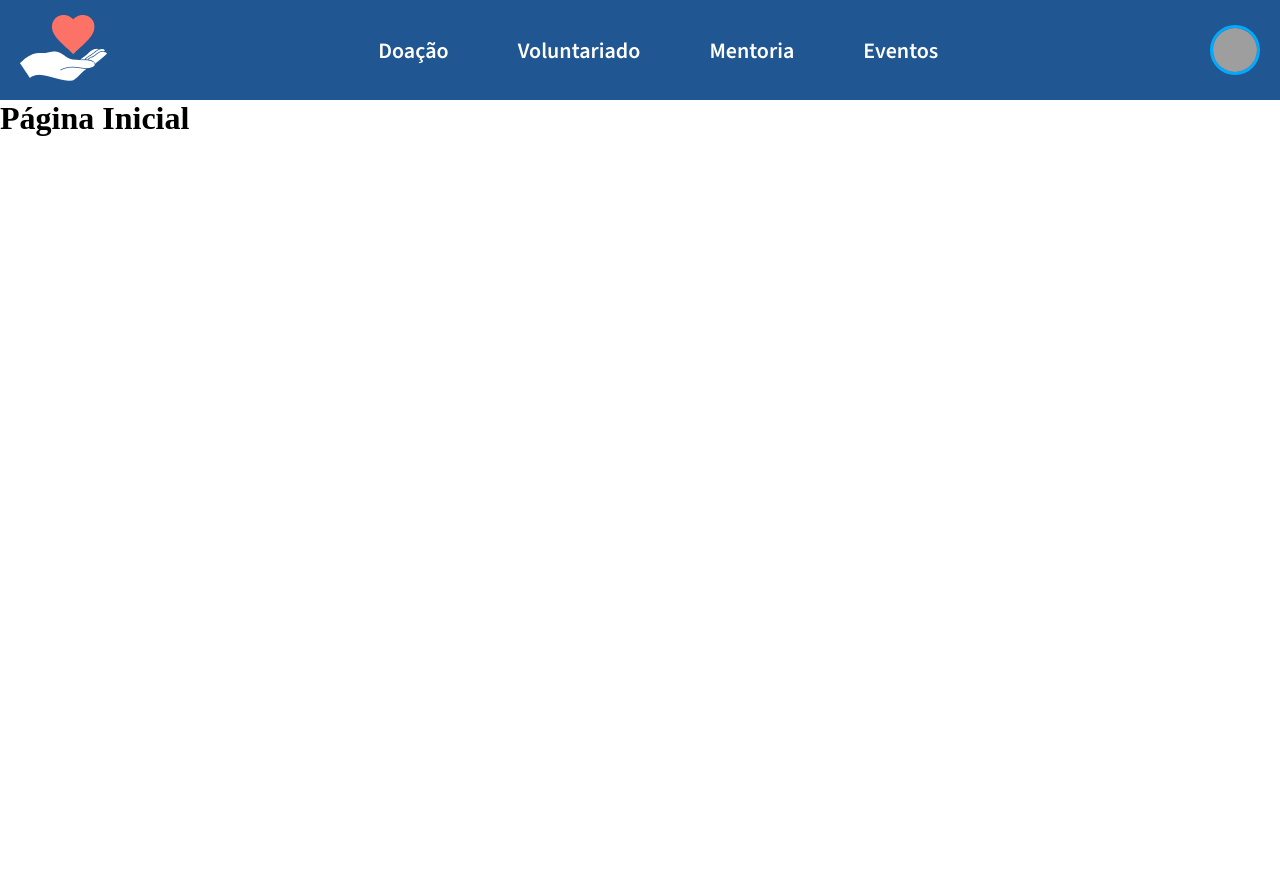
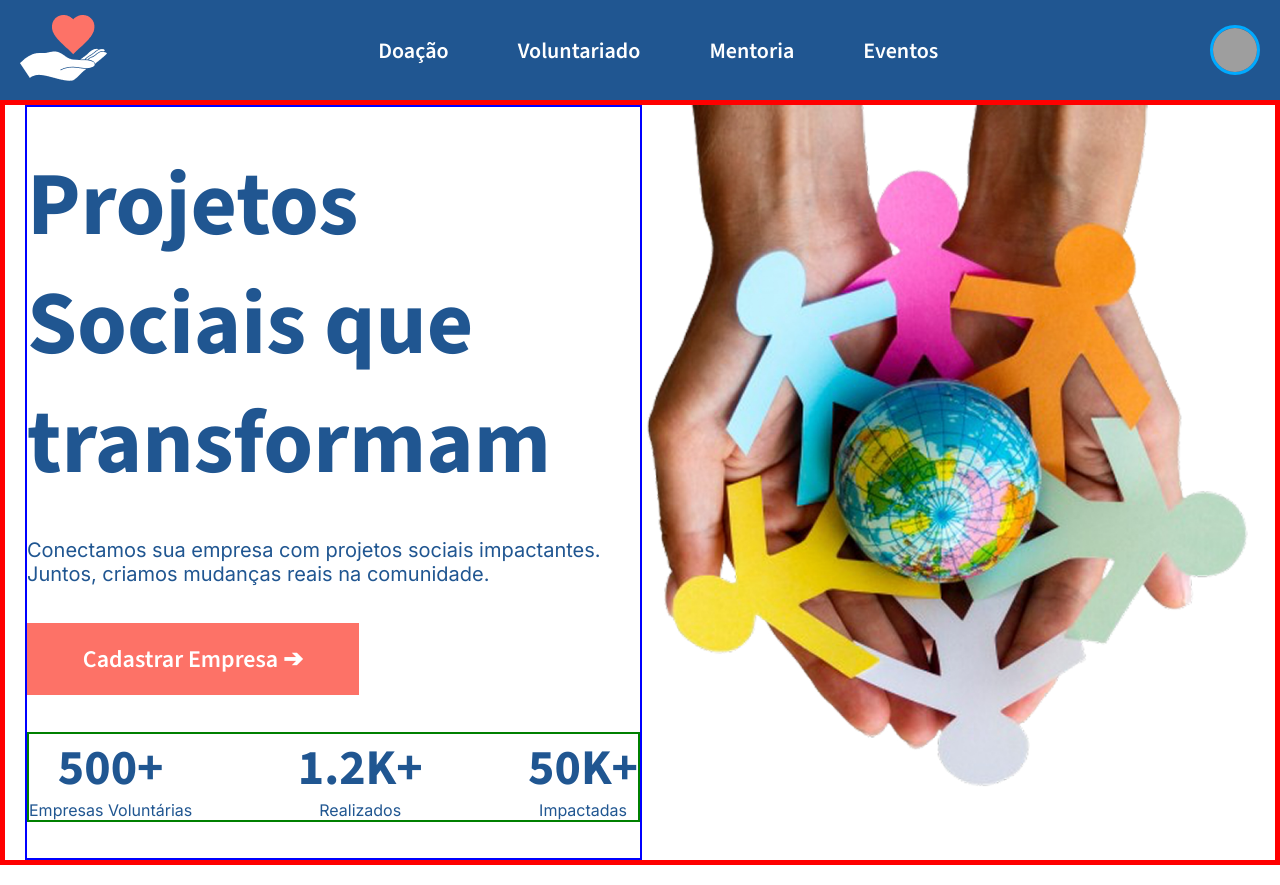
Before and after one commit to Lucas-Pina1/dfinal-connect, a React (Vite) app: page / in a window 1280 px wide. Before the commit the page ends 800 px from the top, so only its background shows below. Built offline with nearby package versions, Linux system fonts and the light colour scheme; grey boxes are pictures that could not be loaded.

Commit message:
iniciando pagina inicial

```diff
--- a/src/components/header/header.module.scss
+++ b/src/components/header/header.module.scss
@@ -56,3 +56,9 @@
 .closedNavUser {
     display: none;
 }
+
+@media (max-width: 400px) {
+    .header .imgLogo {
+        max-width: 57px;
+    }
+}
--- a/src/pages/paginaInicial/PaginaInicial.jsx
+++ b/src/pages/paginaInicial/PaginaInicial.jsx
@@ -1,11 +1,37 @@
-
+import s from "./paginaInicial.module.scss";
+import banner from "../../assets/img/banner.png";
 
 const PaginaInicial = () => {
   return (
-    <main>
-      <h1>Página Inicial</h1>
+    <main className={s.main}>
+      <section className={s.info}>
+        <h1>Projetos Sociais que transformam</h1>
+        <p>
+          Conectamos sua empresa com projetos sociais impactantes. Juntos,
+          criamos mudanças reais na comunidade.
+        </p>
+        <button>Cadastrar Empresa ➔</button>
+        <section className={s.infoDados}>
+          <article>
+            <h2>500+</h2>
+            <h3>Empresas Voluntárias</h3>
+          </article>
+          <article>
+            <h2>1.2K+</h2>
+            <h3>Realizados</h3>
+          </article>
+          <article>
+            <h2>50K+</h2>
+            <h3>Impactadas</h3>
+          </article>
+        </section>
+      </section>
+      <img
+        src={banner}
+        alt="imagem de duas mãos juntas com varios bonequinhos recortados de papel formando uma ciranda com um globo ao meio, representando responsabilidade social e ambiental global"
+      />
     </main>
-  )
-}
+  );
+};
 
-export default PaginaInicial
+export default PaginaInicial;
--- /dev/null
+++ b/src/pages/paginaInicial/paginaInicial.module.scss
@@ -0,0 +1,88 @@
+.main {
+  border: 5px solid red;
+  display: flex;
+  justify-content: space-around;
+  margin-bottom: 20px;
+  padding: 0 20px;
+
+  img {
+    flex: 1;
+    display: block;
+    max-width: 100%;
+    min-width: 0;
+    height: auto;
+    object-fit: contain;
+  }
+}
+
+.info {
+  flex: 1;
+  border: 2px solid blue;
+  display: flex;
+  flex-direction: column;
+  justify-content: space-evenly;
+
+  h1 {
+    font-family: "Source Sans 3", sans-serif;
+    font-weight: 700;
+    font-size: 90px;
+    color: #205691;
+    max-width: 45rem;
+  }
+
+  p {
+    font-family: "Inter", sans-serif;
+    font-size: 20px;
+    font-weight: 400;
+    color: #205691;
+    max-width: 45rem;
+  }
+
+  button {
+    max-width: 332px;
+    padding: 20px 0;
+    background-color: #fd7267;
+    border: none;
+    color: #fff;
+    cursor: pointer;
+    font-family: "Source Sans 3", sans-serif;
+    font-size: 24px;
+    font-weight: 600;
+  }
+}
+
+.infoDados {
+  display: flex;
+  justify-content: space-between;
+  border: 2px solid green;
+
+  h2,
+  h3 {
+    color: #205691;
+    text-align: center;
+  }
+
+  h2 {
+    font-family: "Source Sans 3", sans-serif;
+    font-size: 50px;
+    font-weight: 700;
+  }
+
+  h3 {
+    font-family: "Inter", sans-serif;
+    font-size: 16px;
+    font-weight: 400;
+  }
+}
+
+@media (max-width: 768px) {
+  .main {
+    flex-direction: column;
+    align-items: center;
+    height: auto;
+
+    img {
+      max-width: 522px;
+    }
+  }
+}
```
Also changed, not shown: src/assets/img/banner.png (added).
